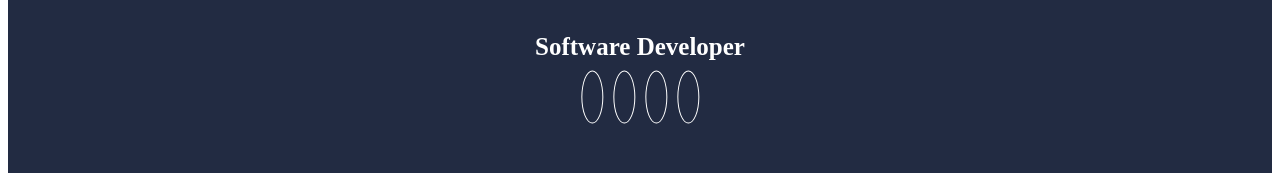
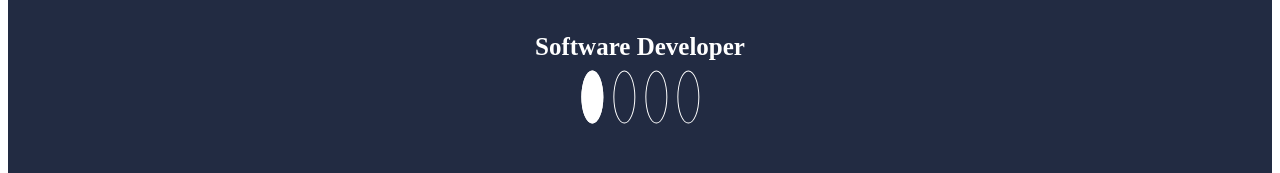
Before and after one commit to heltonricardo/svelte-secomp-sxs, a Svelte app: page / in a window 1280 px wide. In both pictures the pointer is over the icon 592 px from the left and 569 px from the top of the page. Shown: the part 473-646 px from the top of the page. Built offline with nearby package versions, Linux system fonts and the light colour scheme; the HTML template or start-up script is replaced by a standard one.

Commit message:
Adicionando efeito nos icones da capa (CaixaDeIcones)

```diff
--- a/src/Componentes/CaixaDeIcones.svelte
+++ b/src/Componentes/CaixaDeIcones.svelte
@@ -22,6 +22,11 @@
         justify-content: center;
     }
 
+    .icone:hover {
+        color: #222b42;
+        background-color: white;
+    }
+
     .icone {
         color: white;
         width: 30px;
```
